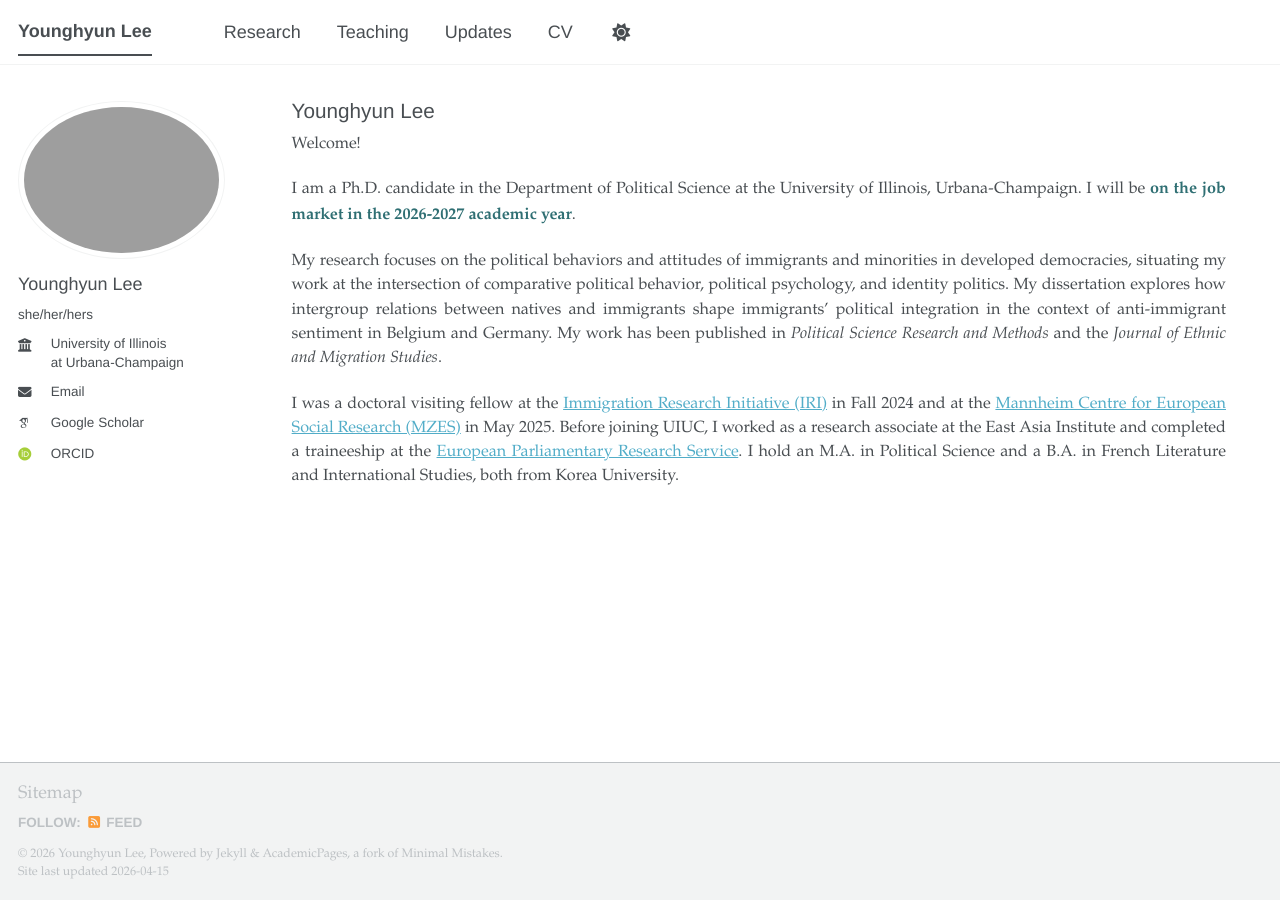
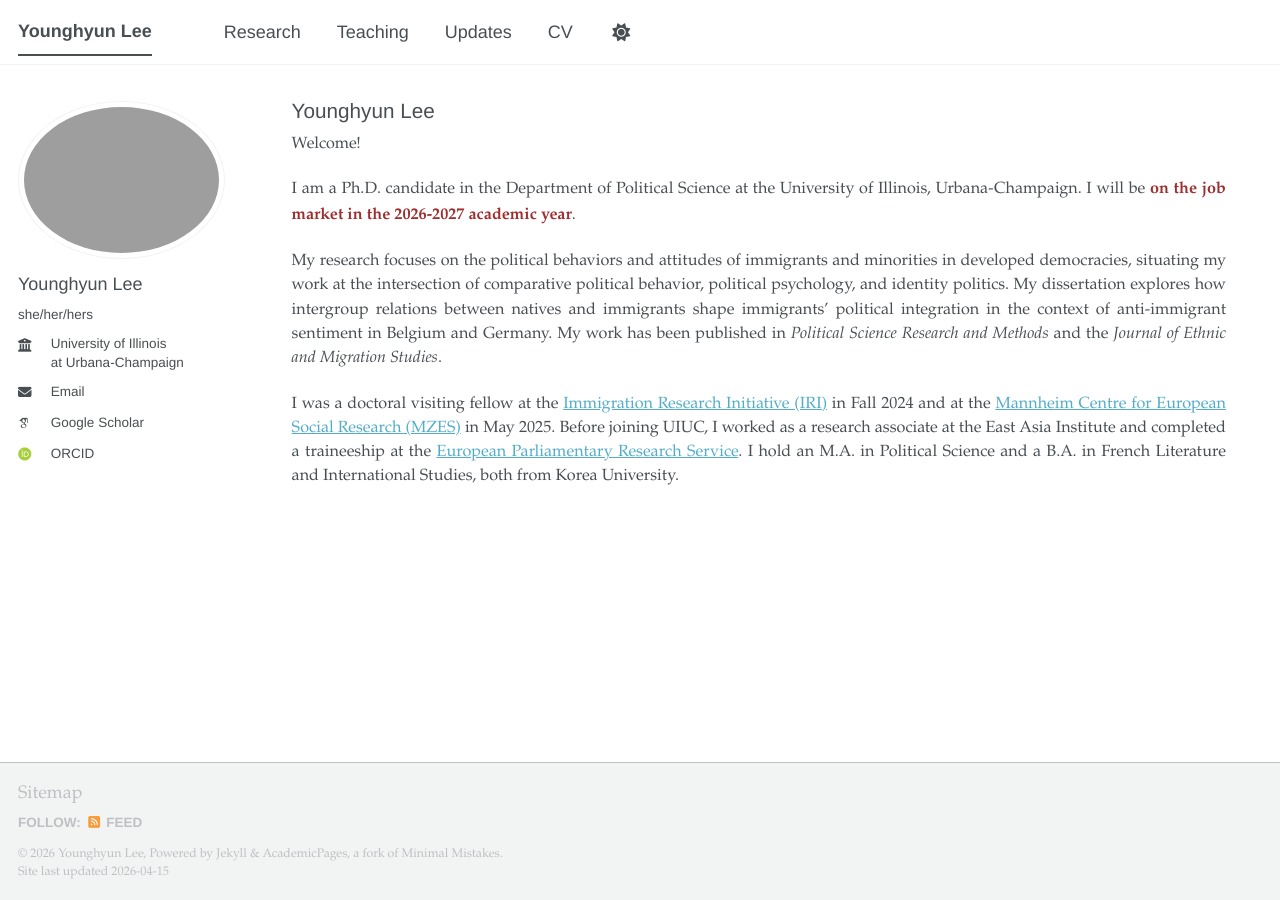
Before and after one commit to younghyunlee52/Website, a Jekyll site: the page built from _pages/about.md, in a window 1280 px wide. Built offline with Jekyll 4.4.1, drawn with Linux system fonts in a browser that asks for light colours; some web fonts are replaced; a script bundle is joined from its source files by our own code; library files that are not in the unit come from our copies.

Commit message:
Update _page.scss

```diff
--- a/_sass/layout/_page.scss
+++ b/_sass/layout/_page.scss
@@ -70,7 +70,7 @@
 }
 
 .job-market-note {
-  color: #2f6f73;
+  color: #9f2f2f;
   font-weight: 600;
 }
 
```
